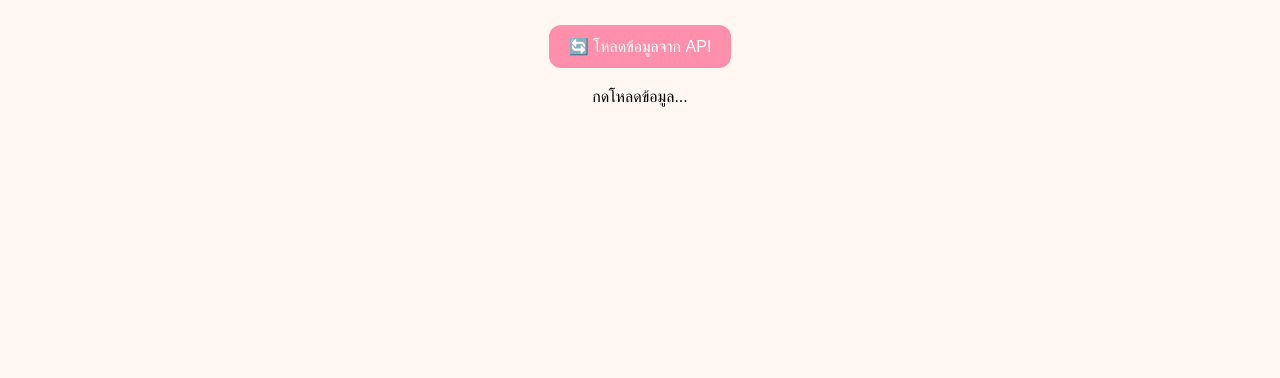
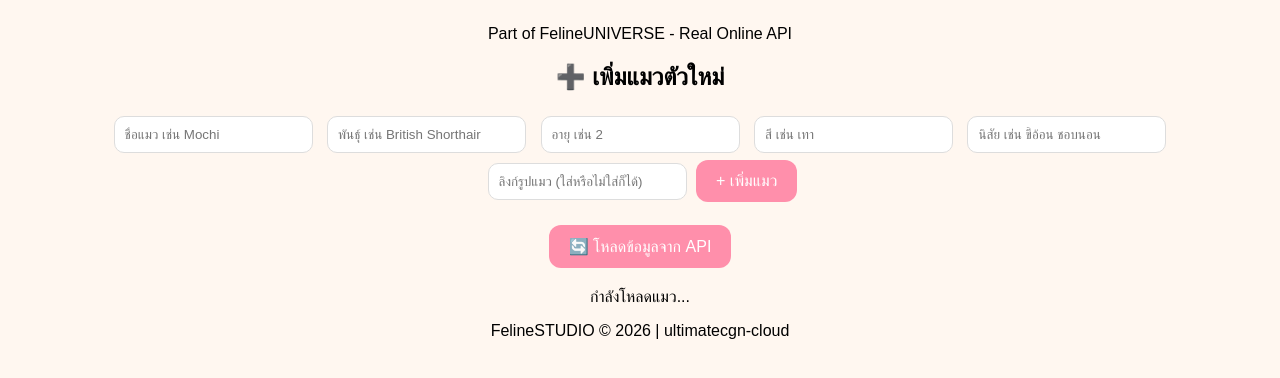
Before and after one commit to ultimatecgn-cloud/FelineSTUDIO, a plain HTML site: page index.html in a window 1280 px wide. Shown: the part 128-506 px from the top of the page. Drawn offline with Linux system fonts and the light colour scheme; no server answers.

Commit message:
Update index.html

```diff
--- a/index.html
+++ b/index.html
@@ -7,11 +7,29 @@
 <link rel="stylesheet" href="style.css">
 </head>
 <body>
-  <h1>🐱 FelineSTUDIO</h1>
+  <header>
+    <h1>🐱 FelineSTUDIO</h1>
+    <p>Part of FelineUNIVERSE - Real Online API</p>
+  </header>
+
+  <div class="form">
+    <h2>➕ เพิ่มแมวตัวใหม่</h2>
+    <input id="name" placeholder="ชื่อแมว เช่น Mochi">
+    <input id="breed" placeholder="พันธุ์ เช่น British Shorthair">
+    <input id="age" type="number" placeholder="อายุ เช่น 2">
+    <input id="color" placeholder="สี เช่น เทา">
+    <input id="personality" placeholder="นิสัย เช่น ขี้อ้อน ชอบนอน">
+    <input id="image" placeholder="ลิงก์รูปแมว (ใส่หรือไม่ใส่ก็ได้)">
+    <button onclick="addCat()">+ เพิ่มแมว</button>
   </div>
 
-  <button onclick="loadCats()">🔄 โหลดข้อมูลจาก API</button>
-  <div id="result">กดโหลดข้อมูล...</div>
+  <button class="reload" onclick="loadCats()">🔄 โหลดข้อมูลจาก API</button>
+
+  <div id="result">กำลังโหลดแมว...</div>
+
+  <footer>
+    <p>FelineSTUDIO © 2026 | ultimatecgn-cloud</p>
+  </footer>
 
   <script src="app.js"></script>
 </body>
```
